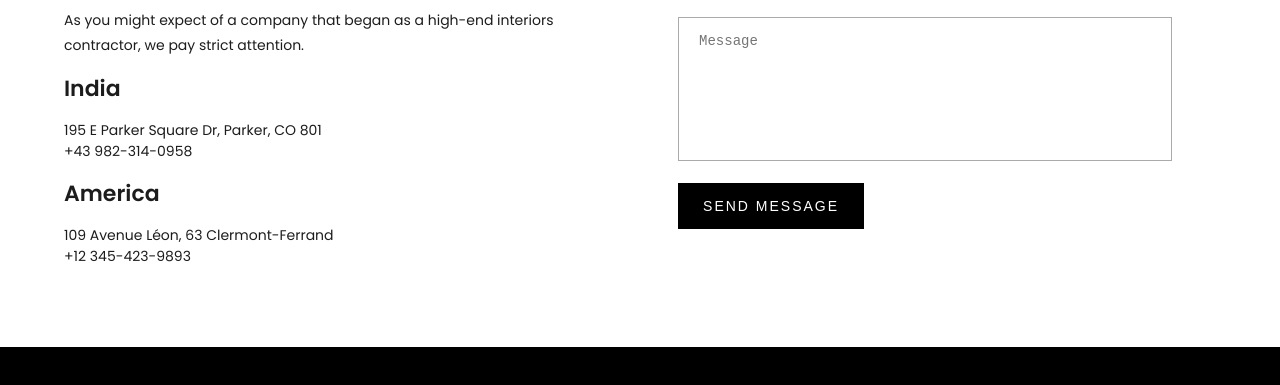
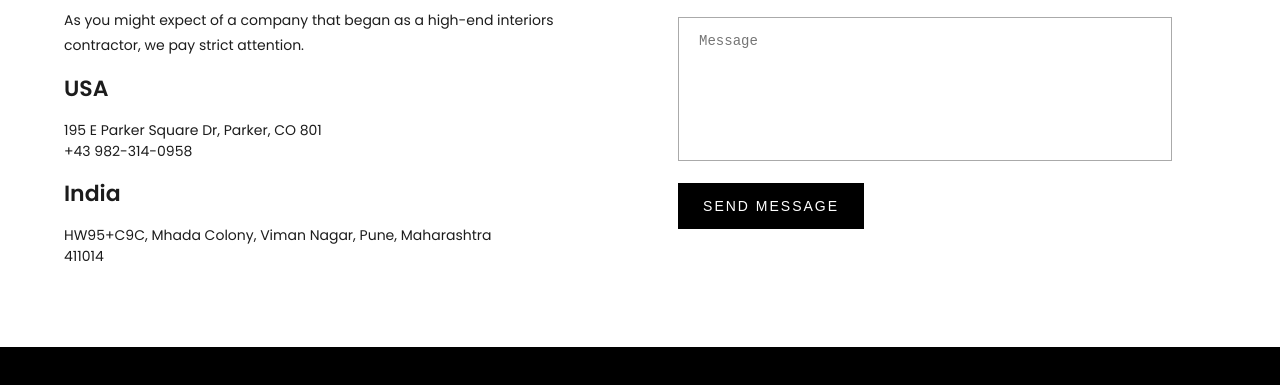
Before and after one commit to sanketbodke/ecommerce-website, a plain HTML site: page contact.html in a window 1280 px wide. Shown: the part 914-1299 px from the top of the page. Drawn offline with nearby package versions, Linux system fonts and the light colour scheme.

Commit message:
sky vista address added

```diff
--- a/contact.html
+++ b/contact.html
@@ -56,10 +56,10 @@
                     <h1>Contact Us</h1>
                     <span>As you might expect of a company that began as a high-end interiors contractor, we pay strict
                         attention.</span>
+                    <h3>USA</h3>
+                    <p>195 E Parker Square Dr, Parker, CO 801<br>+43 982-314-0958</p>
                     <h3>India</h3>
-                    <p>195 E Parker Square Dr, Parker, CO 801<br>+43 982-314-0958</p>
-                    <h3>America</h3>
-                    <p>109 Avenue Léon, 63 Clermont-Ferrand<br>+12 345-423-9893</p>
+                    <p>HW95+C9C, Mhada Colony, Viman Nagar, Pune, Maharashtra<br>411014</p>
                 </div>
                 <div class="form-details">
                     <input type="text" name="name" id="name" placeholder="Name" required>
```
